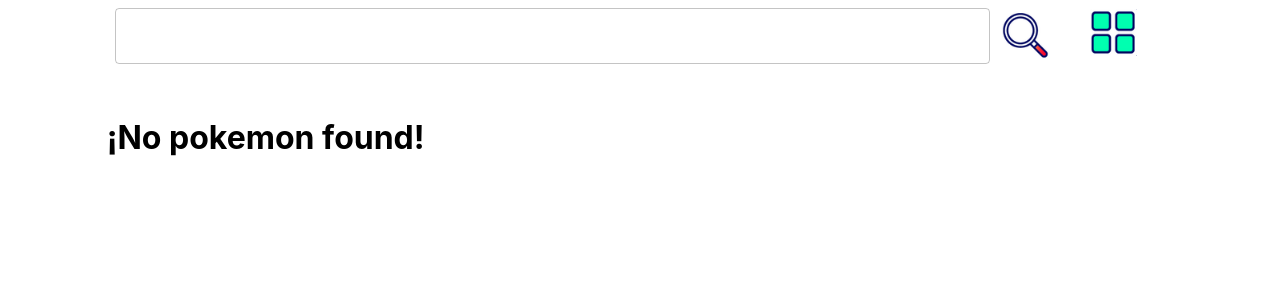
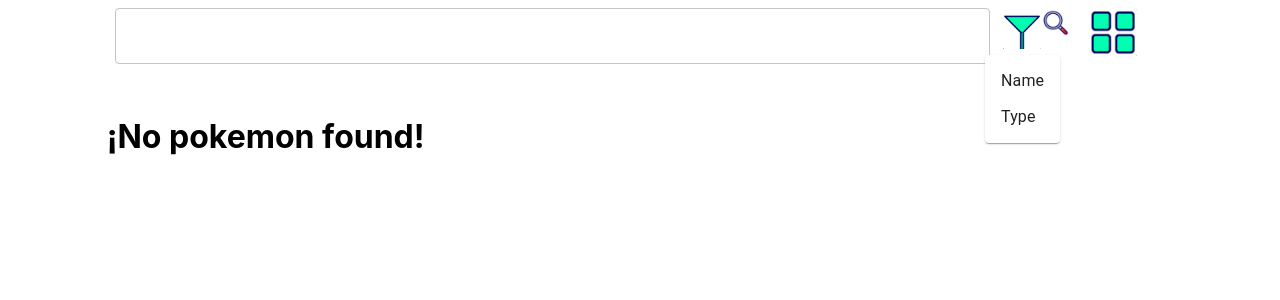
Before and after one commit to jstivensuarez/react-bootcamp, a React (Create React App) app: page /box in a window 1280 px wide. Both pictures are taken after a click on the button 1026 px from the left and 36 px from the top of the page. Shown: the top 300 px of the page. Built offline with nearby package versions, Linux system fonts and the light colour scheme.

Commit message:
Filtering and sorting pokemon.

```diff
--- a/src/components/General-Info.js
+++ b/src/components/General-Info.js
@@ -33,7 +33,7 @@
                 selectedPokemon.name &&
                 <Paper sx={{ p: 1 }}>
                     <Grid container>
-                        <Grid item container xs={9} direction='column' alignItems='center'>
+                        <Grid item container xs={10} direction='column' alignItems='center'>
                             <Grid item>
                                 <h1 className='pokemon-title'>{selectedPokemon.name}</h1>
                             </Grid>
@@ -41,7 +41,7 @@
                                 <img alt='pokemon' src={selectedPokemon.sprites.front_default} height={200} width={200} />
                             </Grid>
                         </Grid>
-                        <Grid item container xs={3} direction="row" alignItems='flex-end'>
+                        <Grid item container xs={2} direction="row" alignItems='flex-end'>
                             <Grid item xs={6} className='center-text'>
                                 <PokemonButtons {...props}/>
                             </Grid>
--- a/src/components/Search.js
+++ b/src/components/Search.js
@@ -4,32 +4,85 @@
 import eventBus from '../eventBus';
 import { TextField } from '@mui/material';
 import searchImg from '../images/search.PNG'
+import orderbyImg from '../images/orderBy.PNG'
 import changeImg from '../images/changeView.PNG'
 import Grid from '@mui/material/Grid';
 import PokemonContextActions from '../context/actions';
 import { useNavigate } from "react-router-dom";
+import Button from '@mui/material/Button';
+import ClickAwayListener from '@mui/material/ClickAwayListener';
+import Grow from '@mui/material/Grow';
+import Paper from '@mui/material/Paper';
+import Popper from '@mui/material/Popper';
+import MenuItem from '@mui/material/MenuItem';
+import MenuList from '@mui/material/MenuList';
+import Stack from '@mui/material/Stack';
 
 function Search(props) {
 
     const { state: { pokemonList, boxPokemon }, dispatch } = useContext(PokemonContext);
     const [keyword, setKeyword] = useState('');
+    const [openMenu, setOpenMenu] = React.useState(false);
+    const anchorRef = React.useRef(null);
+
     const navigate = useNavigate();
 
     const filterData = () => {
         let list = props.isBox ? boxPokemon : pokemonList;
-        if (keyword !== '') {
-            const results = pokemonList.filter((pokemon) =>
-                pokemon.name.toLowerCase().startsWith(keyword.toLowerCase()));
-            list = results.map((pokemon, index) => {
-                return { ...pokemon, position: index }
-            });
+        if (keyword) {
+            list = list.reduce((filtered, pokemon) => {
+                if (pokemon.name.toLowerCase().startsWith(keyword.toLowerCase())) {
+                    filtered.push({ ...pokemon, position: filtered.length });
+                }
+                return filtered;
+            }, []);
         }
+
+        list = getListWithPosition(list);
         eventBus.dispatch('onFilter', list);
         dispatch({ type: PokemonContextActions.setFoundPokemon, foundPokemon: list });
     };
 
     const changeView = () => {
         navigate(props.returnPath)
+    }
+
+    const handleToggle = () => setOpenMenu((prevOpen) => !prevOpen);
+
+    const handleClose = (event, value) => {
+
+        if (value) {
+            orderPokemon(value);
+        }
+
+        if (anchorRef.current && anchorRef.current.contains(event.target)) {
+            return;
+        }
+
+        setOpenMenu(false);
+    };
+
+    const orderPokemon = (criteriaItem) => {
+        dispatch({ type: PokemonContextActions.setLoading, loading: true });
+        let newList = [];
+        if (criteriaItem == 'name') {
+            newList = boxPokemon.sort((a, b) => a.name.localeCompare(b.name));
+        } else
+            if (criteriaItem == 'type') {
+                newList = boxPokemon.sort((a, b) => a.types[0].type.name.localeCompare(b.types[0].type.name));
+            } else {
+                newList = boxPokemon;
+            }
+        newList = getListWithPosition(newList);
+        eventBus.dispatch('onFilter', newList);
+        dispatch({ type: PokemonContextActions.setFoundPokemon, foundPokemon: newList });
+        dispatch({ type: PokemonContextActions.setLoading, loading: false });
+    }
+
+    const getListWithPosition = (list) => {
+        return list.map((pokemon, index) => {
+            return { ...pokemon, position: index }
+        });
     }
 
     return (
@@ -40,8 +93,37 @@
                         <TextField fullWidth type='search' onChange={(e) => setKeyword(e.target.value)} />
                     </Grid>
                     <Grid item container xs={2} >
-                        <Grid item xs={6}>
-                            <button className='pokeButton' onClick={filterData}><img alt='search' src={searchImg} /></button>
+                        <Grid item container xs={6} direction='row'>
+                            {
+                                props.isBox &&
+                                <Grid item xs={6}>
+                                    <Button ref={anchorRef} onClick={handleToggle} className='pokeButton'>
+                                        <img alt='orderby' src={orderbyImg} />
+                                    </Button>
+                                    <Popper open={openMenu} anchorEl={anchorRef.current} transition>
+                                        {({ TransitionProps, placement }) => (
+                                            <Grow
+                                                {...TransitionProps}
+                                                style={{
+                                                    transformOrigin:
+                                                        placement === 'bottom-start' ? 'left top' : 'left bottom',
+                                                }}>
+                                                <Paper>
+                                                    <ClickAwayListener onClickAway={handleClose}>
+                                                        <MenuList autoFocusItem={openMenu}>
+                                                            <MenuItem data-name={'name'} onClick={(e) => handleClose(e, 'name')}>Name</MenuItem>
+                                                            <MenuItem data-type={'type'} onClick={(e) => handleClose(e, 'type')}>Type</MenuItem>
+                                                        </MenuList>
+                                                    </ClickAwayListener>
+                                                </Paper>
+                                            </Grow>
+                                        )}
+                                    </Popper>
+                                </Grid>
+                            }
+                            <Grid item xs={6}>
+                                <button className='pokeButton' onClick={filterData}><img alt='search' src={searchImg} /></button>
+                            </Grid>
                         </Grid>
                         <Grid item xs={6}>
                             <button className='pokeButton' onClick={changeView}><img alt='change view' src={changeImg} /></button>
```
